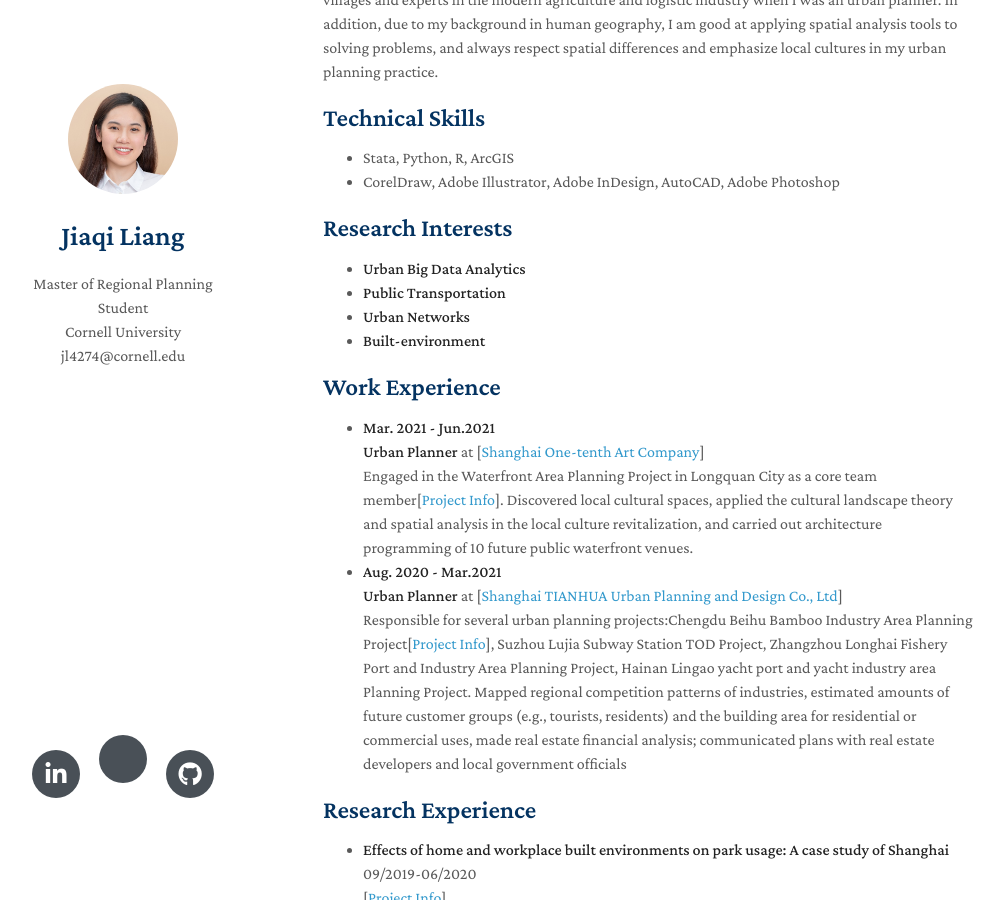
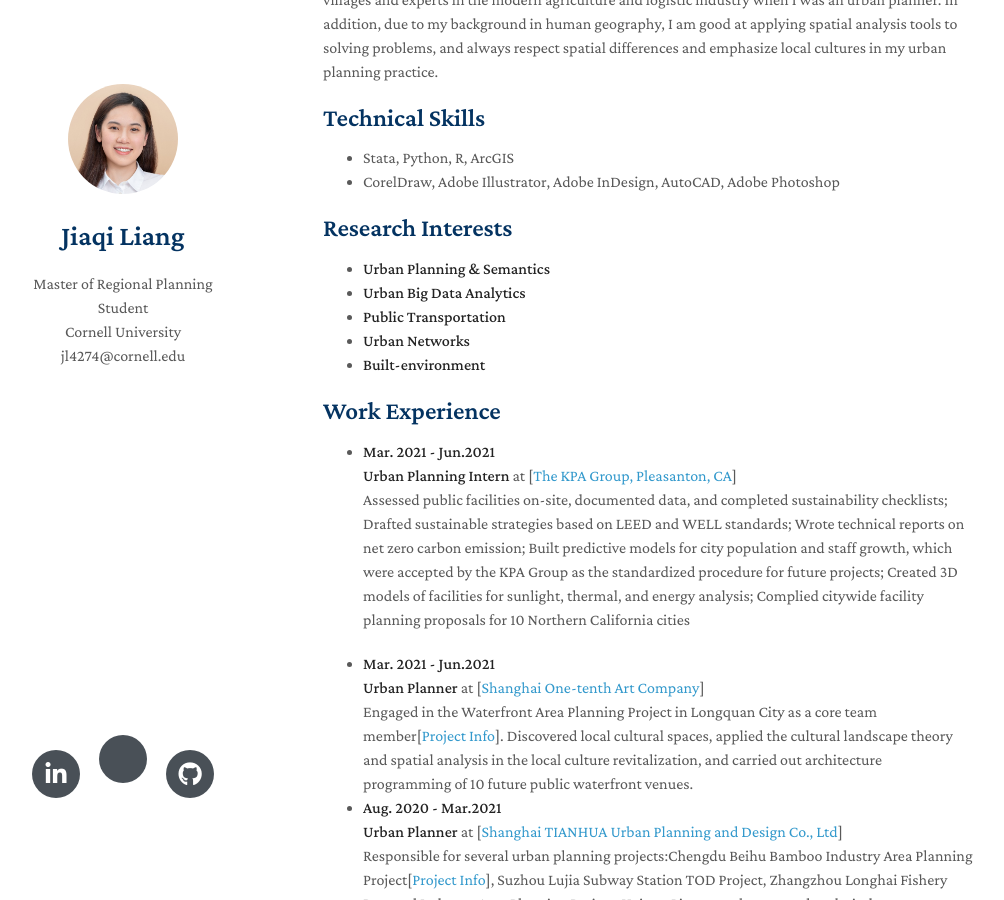
Before and after one commit to april29liang/.github.io, a Jekyll site: the page built from index.md, in a window 1280 px wide and 900 px high, scrolled down 361 px. Shown: the whole window, without its empty margins (147-1151 px from the left). Built offline with Jekyll 4.4.1, drawn with Linux system fonts in a browser that asks for light colours; nearby versions of some CDN libraries; a style sheet for code colours, icons or effects is not loaded; our own code applies the rules of GitHub Pages for plain Markdown files.

Commit message:
Update index.md

```diff
--- a/index.md
+++ b/index.md
@@ -14,12 +14,18 @@ I have rich practical experiences as an urban planner. I have been involved in 6
 
 ## Research Interests
 
+- **Urban Planning & Semantics**
 - **Urban Big Data Analytics**
 - **Public Transportation**
 - **Urban Networks**
 - **Built-environment**
 
 ## Work Experience
+- **Mar. 2021 - Jun.2021**
+  <br>
+  **Urban Planning Intern** at [[The KPA Group, Pleasanton, CA](https://thekpagroup.com/home)]
+  <br>
+  Assessed public facilities on-site, documented data, and completed sustainability checklists; Drafted sustainable strategies based on LEED and WELL standards; Wrote technical reports on net zero carbon emission; Built predictive models for city population and staff growth, which were accepted by the KPA Group as the standardized procedure for future projects; Created 3D models of facilities for sunlight, thermal, and energy analysis; Complied citywide facility planning proposals for 10 Northern California cities
 
 - **Mar. 2021 - Jun.2021**
   <br>
```
